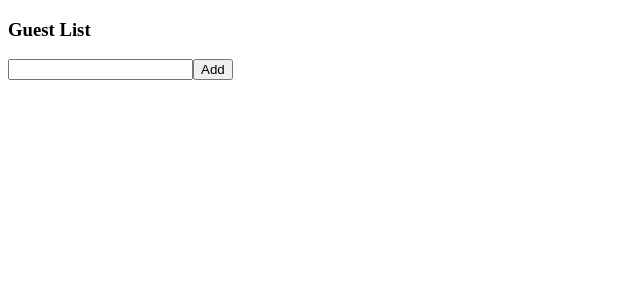
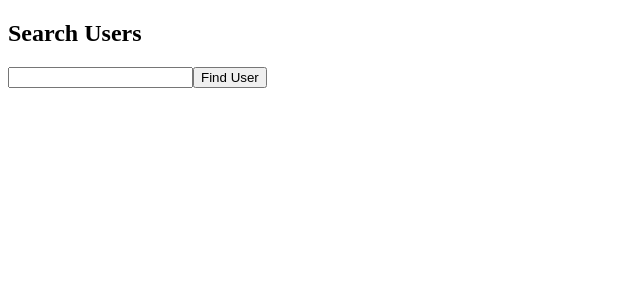
Before and after one commit to saturdayclass/react-typescript, a React (Create React App) app: page / in a window 1280 px wide. Shown: the top 300 px of the page, without its empty margins (0-640 px from the left). Built offline with nearby package versions, Linux system fonts and the light colour scheme.

Commit message:
update: added component for prepare another example state with ts

```diff
--- a/src/index.tsx
+++ b/src/index.tsx
@@ -1,10 +1,10 @@
 import ReactDOM from 'react-dom';
-import GuestList from './state/GuestList';
+import SearchUser from './state/SearchUser';
 
 const App = () => {
   return (
     <div>
-      <GuestList />
+      <SearchUser />
     </div>
   );
 };
--- /dev/null
+++ b/src/state/SearchUser.tsx
@@ -0,0 +1,27 @@
+import { useState } from 'react';
+
+const userList = [
+  { name: 'Sarah', age: 27 },
+  { name: 'Jhon', age: 20 },
+  { name: 'Raihan', age: 23 },
+];
+
+const SearchUser: React.FC = () => {
+  const [name, setName] = useState('');
+
+  const onClick = () => {};
+
+  return (
+    <div>
+      <h2>Search Users</h2>
+      <input
+        type="text"
+        value={name}
+        onChange={(e) => setName(e.target.value)}
+      />
+      <button onClick={onClick}>Find User</button>
+    </div>
+  );
+};
+
+export default SearchUser;
```
Also changed, not shown: 1 other file (tests, documents, lock files or other folders).
